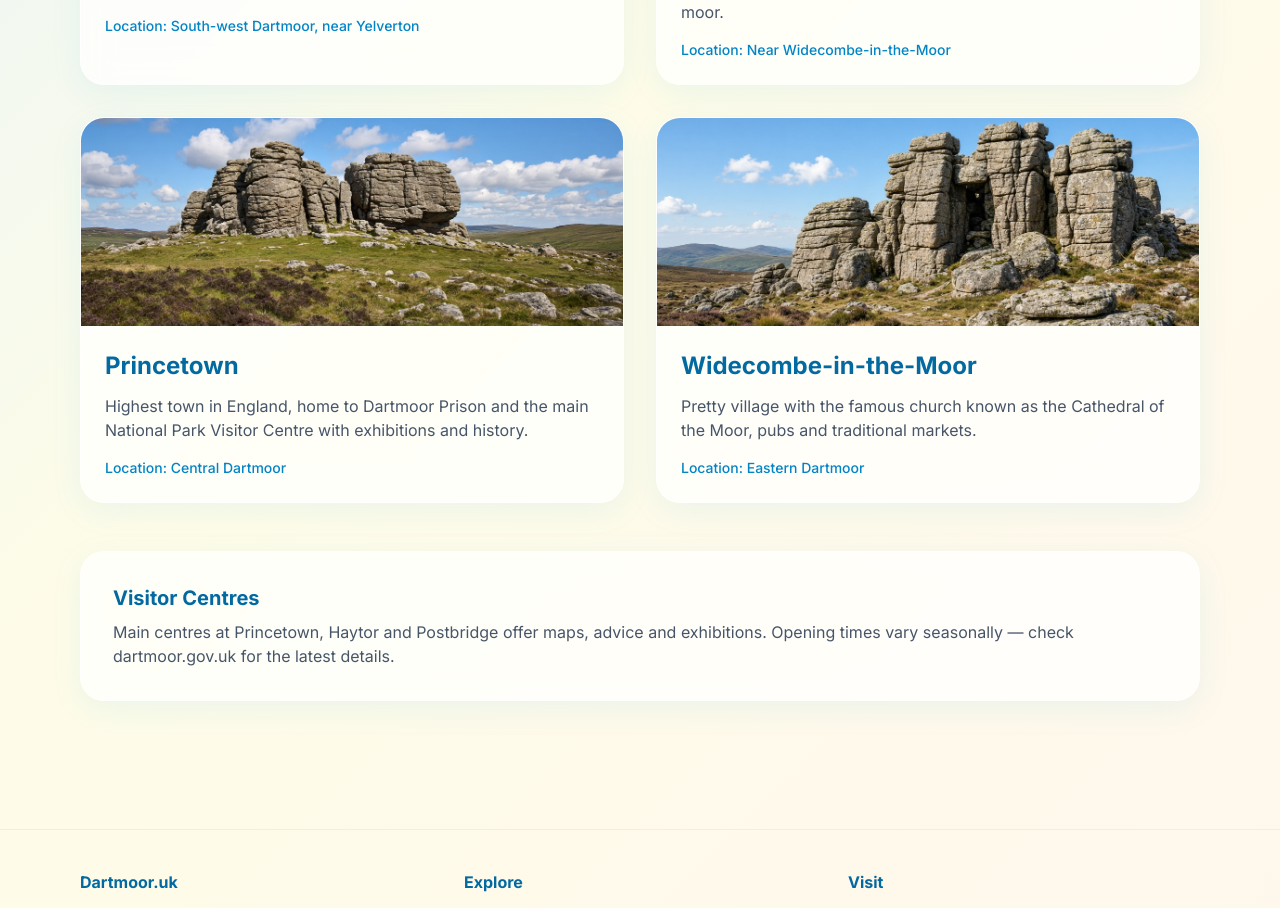
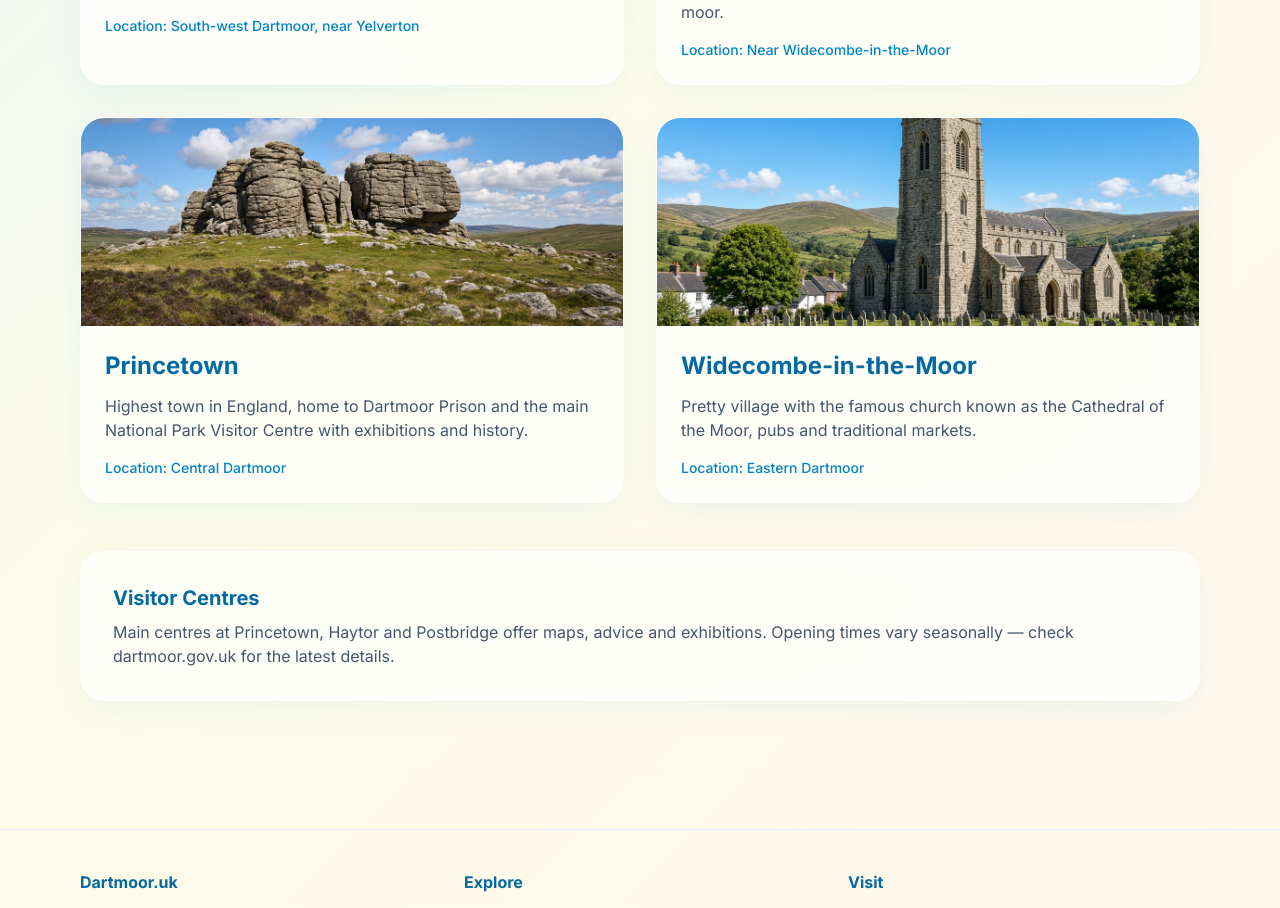
Before and after one commit to walesai/dartmoor-uk, a Next.js app: page /attractions in a window 1280 px wide. Shown: the part 1005-1913 px from the top of the page. Built offline with nearby package versions, Linux system fonts and the light colour scheme.

Commit message:
Fix Widecombe image to use church photo

```diff
--- a/app/attractions/page.js
+++ b/app/attractions/page.js
@@ -38,7 +38,7 @@ const attractions = [
     name: 'Widecombe-in-the-Moor',
     description: 'Pretty village with the famous church known as the Cathedral of the Moor, pubs and traditional markets.',
     location: 'Eastern Dartmoor',
-    img: '/images/WCQJG.jpg',
+    img: '/images/Z4dCy.jpg',
   },
 ];
 
```
